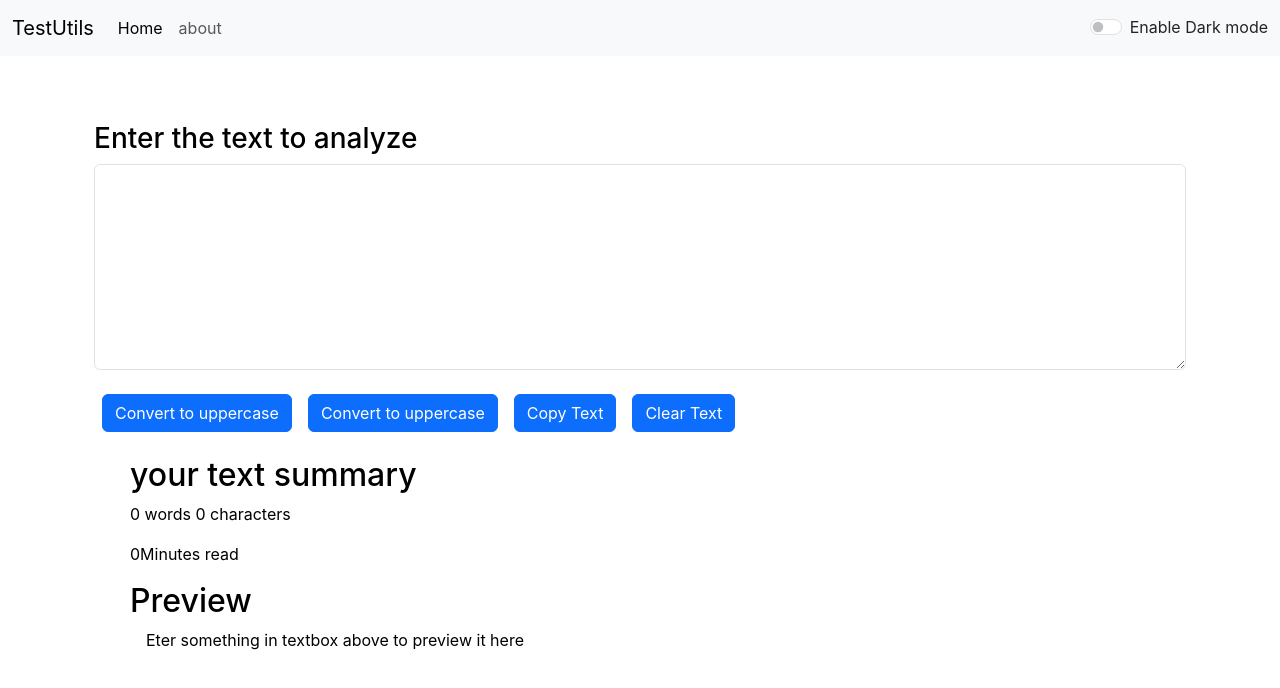
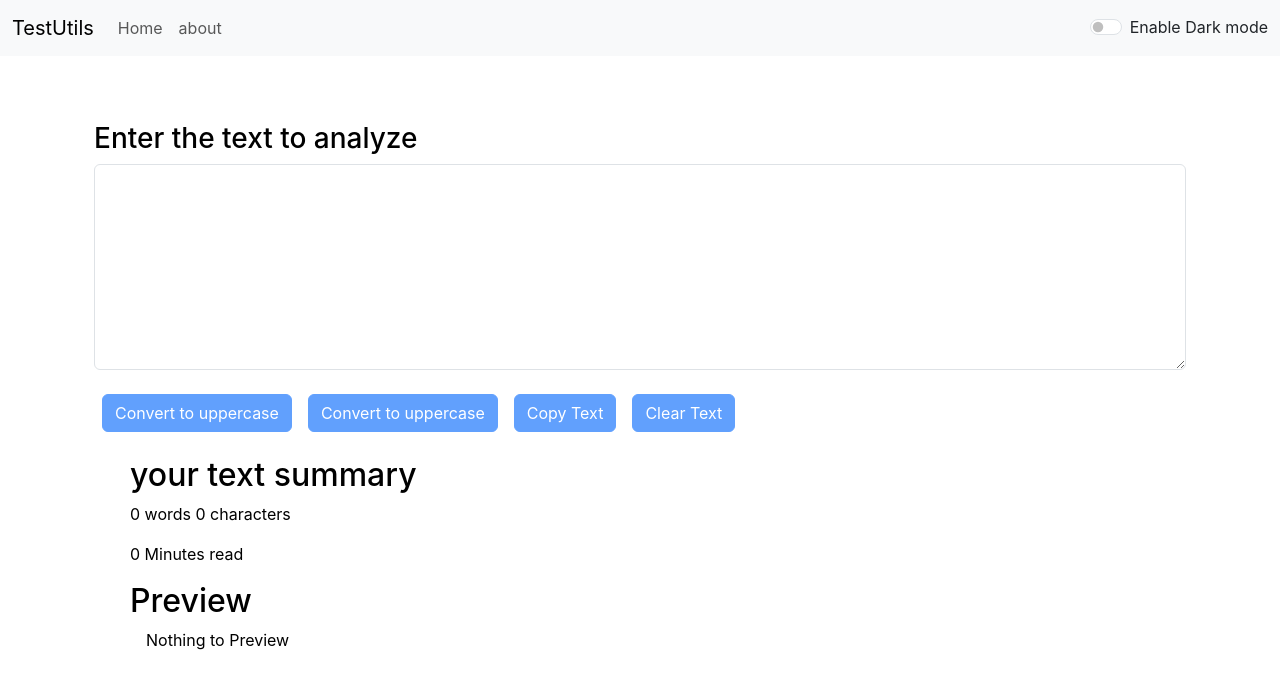
Before and after one commit to Shrikantj0794/react-textutils, a React (Create React App) app: page / in a window 1280 px wide. Shown: the top 688 px of the page. Built offline with nearby package versions, Linux system fonts and the light colour scheme.

Commit message:
Fixing few more Textutils Issues

```diff
--- a/public/index.html
+++ b/public/index.html
@@ -25,7 +25,7 @@
       work correctly both with client-side routing and a non-root public URL.
       Learn how to configure a non-root public URL by running `npm run build`.
     -->
-    <title>TextUtils-Home</title>
+    <title>TextUtils-  - Word Counter | Character counter</title>
   </head>
   <body>
     <noscript>You need to enable JavaScript to run this app.</noscript>
--- a/src/App.js
+++ b/src/App.js
@@ -35,15 +35,15 @@ function App() {
       //Alert msg
       showAlert(" Dark mode has been enabled", "success")
       //title change
-      document.title = 'TextUtils - Dark Mode'
+      // document.title = 'TextUtils - Dark Mode'
 
       //flash the title -- (is not a good user experience)
-      setInterval(()=>{
-        document.title = 'TextUtils is Amazing mode'
-      },2000)
-      setInterval(()=>{
-        document.title = 'Install TextUtils Now'
-      },1500)
+      // setInterval(()=>{
+      //   document.title = 'TextUtils is Amazing mode'
+      // },2000)
+      // setInterval(()=>{
+      //   document.title = 'Install TextUtils Now'
+      // },1500)
     }
     else{
       setmode("light");
@@ -51,7 +51,7 @@ function App() {
       //Alert msg
       showAlert(" lignt mode has been enabled", "success")
        //title change
-       document.title = 'TextUtils - Light Mode'
+      //  document.title = 'TextUtils - Light Mode'
     }
   }
   return (
--- a/src/components/Navbar.js
+++ b/src/components/Navbar.js
@@ -16,7 +16,7 @@ export default function Navbar(props) {
     <div className="collapse navbar-collapse" id="navbarSupportedContent">
       <ul className="navbar-nav me-auto mb-2 mb-lg-0">
         <li className="nav-item">
-          <Link className="nav-link active" aria-current="page" to="/">Home</Link>
+          <Link className="nav-link " aria-current="page" to="/">Home</Link>
           </li>
         <li className="nav-item">
           <Link className="nav-link" to="/about">about</Link>
--- a/src/components/TextForm.js
+++ b/src/components/TextForm.js
@@ -6,7 +6,7 @@ export default function TextForm(props) {
     setText(newText);
     props.showAlert(" Converted to Uppercase!", "success")
      //title change
-     document.title = 'TextUtils - Convert To UpperCase'
+    //  document.title = 'TextUtils - Convert To UpperCase'
   }
   const handleOnChange = (event)=>{
     setText(event.target.value)
@@ -16,22 +16,23 @@ export default function TextForm(props) {
     setText(lowerCase);
     props.showAlert(" Converted to Lowercase!", "success")
     //title change
-    document.title = 'TextUtils - Convert To LowerCase'
+    // document.title = 'TextUtils - Convert To LowerCase'
   }
   const CopyText = ()=>{
-    var text = document.getElementById("myBox");
-    text.select();
-    navigator.clipboard.writeText(text.value)
+
+    navigator.clipboard.writeText(text)
     props.showAlert(" copied to Clipboard!", "success")
     //title change
-    document.title = 'TextUtils - Copy'
+    // document.title = 'TextUtils - Copy'
   }
   const ClearText = ()=>{
     let ClearText = text.valueOf(null);
     setText(ClearText);
-    props.showAlert(" Converted to Lowercase!", "success")
+    let  NewText = ''
+    setText(NewText)
+    props.showAlert(" Clear Text!", "success")
     //title change
-    document.title = 'TextUtils - Convert To LowerCase'
+    // document.title = 'TextUtils - Clear Text!'
   }
     const [text, setText] = useState('');
   return (
@@ -42,18 +43,19 @@ export default function TextForm(props) {
         <textarea className="form-control" value={text} style={{backgroundColor: props.mode==='dark'? '#2b3043': 'white', color: props.mode==='dark'? 'white': 'black'}} onChange={handleOnChange} id="myBox" rows="8"></textarea>
         </div>
 
-        <button className="btn btn-primary mx-2 my-2" onClick={handleUpclick}>Convert to uppercase</button>
-        <button className="btn btn-primary mx-2 my-2" onClick={handleLoclick}>Convert to uppercase</button>
-        <button className='btn btn-primary mx-2 my-2' onClick={CopyText}>Copy Text</button>
-        <button className='btn btn-primary mx-2 my-2' onClick={ClearText}>Clear Text</button>
+        <button disabled={text.length===0} className="btn btn-primary mx-2 my-2" onClick={handleUpclick}>Convert to uppercase</button>
+        <button disabled={text.length===0} className="btn btn-primary mx-2 my-2" onClick={handleLoclick}>Convert to uppercase</button>
+        <button disabled={text.length===0} className='btn btn-primary mx-2 my-2' onClick={CopyText}>Copy Text</button>
+        <button disabled={text.length===0} className='btn btn-primary mx-2 my-2' onClick={ClearText}>Clear Text</button>
     </div>
     <div className="containr my-3 px-5" style={{color: props.mode==='dark'? 'white': 'black'}}>
       <h2>your text summary</h2>
       {/* filter used for count only word not space */}
-      <p>{text.split(" ").filter((element)=>{return element.length!==0}).length} words {text.length} characters </p>
-      <p>{0.008*text.split(" ").filter((element)=>{return element.length!==0}).length}Minutes read</p>
+      {/* /\s/ used for split in to white spaces and new line when we use ' ' ony slpit in to space not split in to new line */}
+      <p>{text.split(/\s/).filter((element)=>{return element.length!==0}).length} words {text.length} characters </p>
+      <p>{0.008*text.split(" ").filter((element)=>{return element.length!==0}).length} Minutes read</p>
       <h2>Preview</h2>
-      <p className='mx-3'>{text.length>0?text:"Eter something in textbox above to preview it here"}</p>
+      <p className='mx-3'>{text.length>0?text:"Nothing to Preview"}</p>
     </div>
     </>
   )
--- a/src/index.css
+++ b/src/index.css
@@ -11,3 +11,7 @@ code {
   font-family: source-code-pro, Menlo, Monaco, Consolas, 'Courier New',
     monospace;
 }
+
+.accordion-button::after {
+  filter: invert(1);
+}
```
